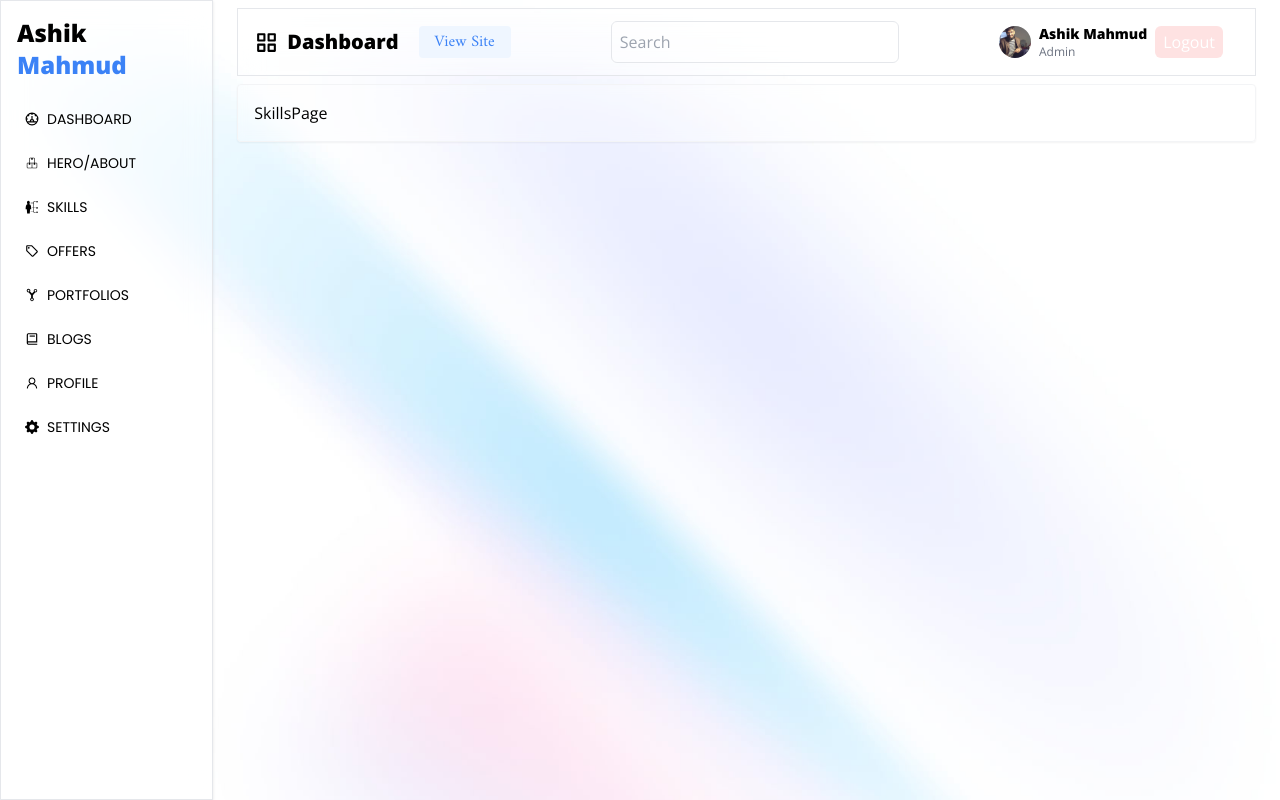
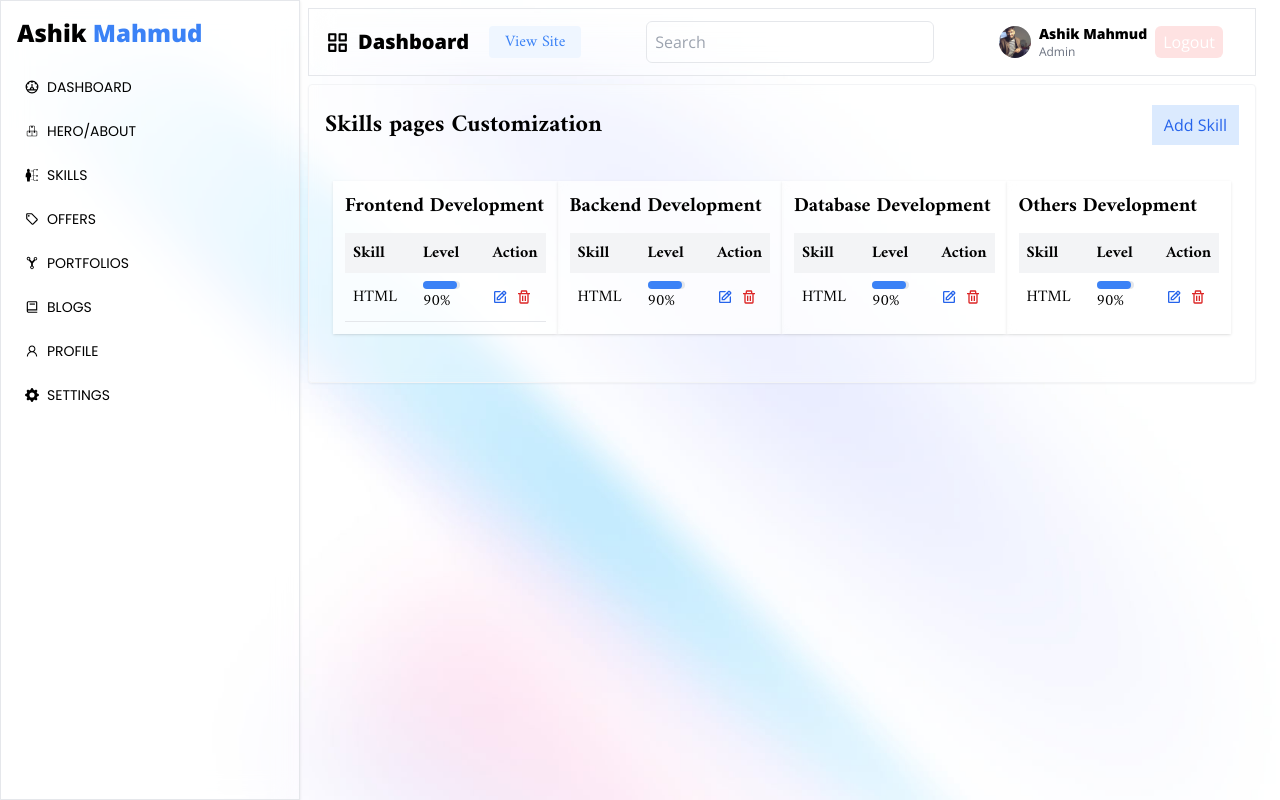
Before and after one commit to Ashik-Mahmud/nextjs-offical-portfolio, a Next.js app: page /dashboard/skills in a window 1280 px wide. Built offline with nearby package versions, Linux system fonts and the light colour scheme.

Commit message:
done to work throuugh in skills page and so one

```diff
--- /dev/null
+++ b/components/Skills/AddSkillModal.tsx
@@ -0,0 +1,68 @@
+import { BiX } from "react-icons/bi";
+
+type Props = {};
+
+const AddSkillModal = (props: Props) => {
+  return (
+    <div className="fixed w-full h-full top-0 left-0 bg-red-50 grid place-items-center">
+      {/* <div className="w-full h-full z-10 fixed bg-red-500 left-0 top-0"></div> */}
+      <div className="modal p-10 bg-white z-50">
+        <div className="modal-content">
+          <div className="modal-header flex items-center justify-between mb-5">
+            <h2 className="text-2xl font-bold">Add Skill</h2>
+            <span className="cursor-pointer text-red-600 bg-red-50 p-3 text-3xl">
+              <BiX />
+            </span>
+          </div>
+          <div className="modal-body">
+            <form action="" className="flex flex-col gap-3">
+              <div className="flex items-center gap-2 justify-between">
+                <label htmlFor="skill">Skill</label>
+                <input
+                  type="text"
+                  name="skill"
+                  id="skill"
+                  className="w-4/5 border outline-none p-3 rounded"
+                />
+              </div>
+              <div className="flex items-center gap-2 justify-between">
+                <label htmlFor="level">Level</label>
+                <input
+                  type="text"
+                  name="level"
+                  id="level"
+                  className="w-4/5 border outline-none p-3 rounded"
+                />
+              </div>
+              <div className="flex items-center gap-2 justify-between">
+                <label htmlFor="experience">Experience</label>
+                <input
+                  type="text"
+                  name="experience"
+                  id="experience"
+                  className="w-4/5 border outline-none p-3 rounded"
+                />
+              </div>
+              <div className="flex items-center gap-2 justify-between">
+                <label htmlFor="image">Image</label>
+                <input
+                  type="file"
+                  name="image"
+                  id="image"
+                  className="w-4/5 border outline-none p-3 rounded"
+                />
+              </div>
+              <div className="flex items-center gap-2 justify-between">
+                <button className="bg-blue-500 text-white px-3 py-2 rounded">
+                  Add
+                </button>
+              </div>
+            </form>
+          </div>
+        </div>
+      </div>
+    </div>
+  );
+};
+
+export default AddSkillModal;
--- a/components/layouts/DashboardLayout.tsx
+++ b/components/layouts/DashboardLayout.tsx
@@ -15,14 +15,14 @@ const DashboardLayout = ({ children }: Props) => {
         <title>Dashboard</title>
         <meta name="description" content="Dashboard" />
       </Head>
-      <div className="grid grid-cols-12 gap-0">
+      <div className="">
         {/* sidebar here */}
-        <aside className="col-span-2 bg-[#ffffff3f] border rounded-r-[0rem] shadow backdrop-blur-md h-screen">
+        <aside className="sidebar col-span-2 bg-[#ffffff3f] border rounded-r-[0rem] shadow backdrop-blur-md h-screen">
           <Sidebar />
         </aside>
         {/* main content here */}
-        <main className="col-span-10 p-2 mx-4">
-          <div className="dashboard-header flex items-center justify-between p-4 py-3 bg-[#ffffff3f] border rounded-[0rem]  backdrop-blur-md">
+        <main className="main-content p-2 mx-4">
+          <div className="dashboard-header flex items-center justify-between p-4 py-3 bg-[#ffffff3f] border rounded-[0rem]  backdrop-blur-md sticky top-2 z-50">
             <div className="flex items-center gap-5">
               <div className="flex items-center gap-2 cursor-pointer">
                 <BiGridAlt size={25} />{" "}
@@ -65,7 +65,7 @@ const DashboardLayout = ({ children }: Props) => {
               </div>
             </div>
           </div>
-          <div className="content bg-[#ffffff49] backdrop-blur-sm p-4 my-2 w-full shadow-sm border border-gray-100 rounded">
+          <div className=" bg-[#ffffff49] backdrop-blur-sm p-4 my-2  shadow-sm border border-gray-100 rounded">
             {children}
           </div>
         </main>
--- a/pages/dashboard/about/index.tsx
+++ b/pages/dashboard/about/index.tsx
@@ -12,7 +12,7 @@ const AboutPage = (props: Props) => {
       </h2>
 
       {/* edit name or tagline */}
-      <div className="content my-8">
+      <div className="content my-8 px-5">
         <form action="" className="flex flex-col gap-3">
           <div className="header flex flex-col gap-3">
             <span className="text-xl">
--- a/pages/dashboard/index.tsx
+++ b/pages/dashboard/index.tsx
@@ -4,7 +4,7 @@ import React from "react";
 type Props = {};
 
 const Dashboard = (props: Props) => {
-  return <div>Dashboard</div>;
+  return <>Dashboard</>;
 };
 
 Dashboard.getLayout = (page: React.ReactNode) => {
--- a/pages/dashboard/skills/index.tsx
+++ b/pages/dashboard/skills/index.tsx
@@ -1,10 +1,177 @@
 import DashboardLayout from "@/components/layouts/DashboardLayout";
-import React from "react";
+import { BiEdit, BiTrash } from "react-icons/bi";
 
 type Props = {};
 
 const SkillsPage = (props: Props) => {
-  return <div>SkillsPage</div>;
+  return (
+    <>
+      <div>
+        <div className="title flex items-center justify-between">
+          <h2 className="text-2xl font-bold my-2 font-amiri">
+            Skills pages Customization
+          </h2>
+          <button className="px-3 bg-blue-100 text-blue-600 p-2">
+            Add Skill
+          </button>
+        </div>
+        <div className="content my-8 px-2 grid grid-cols-1 sm:grid-cols-2 md:grid-cols-3 lg:grid-cols-4 font-amiri">
+          {/* frontend dev */}
+          <div className="flex flex-col gap-3 shadow p-3 bg-[#ffffffad] backdrop-blur-sm">
+            <h3 className="text-xl font-bold">Frontend Development</h3>
+            <div>
+              <table className="table w-full text-left">
+                <thead className="bg-gray-100">
+                  <tr>
+                    <th className="p-2">Skill</th>
+                    <th className="p-2">Level</th>
+                    <th className="p-2 w-10">Action</th>
+                  </tr>
+                </thead>
+                <tbody>
+                  <tr className="border-b">
+                    <td className="p-2 ">HTML</td>
+                    <td className="p-2  pr-6">
+                      <div>
+                        <div className="w-full h-2 bg-gray-200 rounded-full">
+                          <div className="w-11/12 h-full bg-blue-500 rounded-full"></div>
+                        </div>
+                        <span>90%</span>
+                      </div>
+                    </td>
+                    <td className="p-2">
+                      <div className="flex items-center gap-2">
+                        <span className="cursor-pointer text-blue-600">
+                          <BiEdit />
+                        </span>
+                        <span className="cursor-pointer text-red-600">
+                          <BiTrash />
+                        </span>
+                      </div>
+                    </td>
+                  </tr>
+                </tbody>
+              </table>
+            </div>
+          </div>
+          {/* backend dev */}
+          <div className="flex flex-col gap-3 shadow p-3 bg-[#ffffffad] backdrop-blur-sm">
+            <h3 className="text-xl font-bold">Backend Development</h3>
+            <div>
+              <table className="table w-full text-left">
+                <thead className="bg-gray-100">
+                  <tr>
+                    <th className="p-2">Skill</th>
+                    <th className="p-2">Level</th>
+                    <th className="p-2 w-10">Action</th>
+                  </tr>
+                </thead>
+                <tbody>
+                  <tr>
+                    <td className="p-2">HTML</td>
+                    <td className="p-2 pr-6">
+                      <div>
+                        <div className="w-full h-2 bg-gray-200 rounded-full">
+                          <div className="w-11/12 h-full bg-blue-500 rounded-full"></div>
+                        </div>
+                        <span>90%</span>
+                      </div>
+                    </td>
+                    <td className="p-2">
+                      <div className="flex items-center gap-2">
+                        <span className="cursor-pointer text-blue-600">
+                          <BiEdit />
+                        </span>
+                        <span className="cursor-pointer text-red-600">
+                          <BiTrash />
+                        </span>
+                      </div>
+                    </td>
+                  </tr>
+                </tbody>
+              </table>
+            </div>
+          </div>
+          {/* database dev */}
+          <div className="flex flex-col gap-3 shadow p-3 bg-[#ffffffad] backdrop-blur-sm">
+            <h3 className="text-xl font-bold">Database Development</h3>
+            <div>
+              <table className="table w-full text-left">
+                <thead className="bg-gray-100">
+                  <tr>
+                    <th className="p-2">Skill</th>
+                    <th className="p-2">Level</th>
+                    <th className="p-2 w-10">Action</th>
+                  </tr>
+                </thead>
+                <tbody>
+                  <tr>
+                    <td className="p-2">HTML</td>
+                    <td className="p-2 pr-6">
+                      <div>
+                        <div className="w-full h-2 bg-gray-200 rounded-full">
+                          <div className="w-11/12 h-full bg-blue-500 rounded-full"></div>
+                        </div>
+                        <span>90%</span>
+                      </div>
+                    </td>
+                    <td className="p-2">
+                      <div className="flex items-center gap-2">
+                        <span className="cursor-pointer text-blue-600">
+                          <BiEdit />
+                        </span>
+                        <span className="cursor-pointer text-red-600">
+                          <BiTrash />
+                        </span>
+                      </div>
+                    </td>
+                  </tr>
+                </tbody>
+              </table>
+            </div>
+          </div>
+          {/* database dev */}
+          <div className="flex flex-col gap-3 shadow p-3 bg-[#ffffffad] backdrop-blur-sm">
+            <h3 className="text-xl font-bold">Others Development</h3>
+            <div>
+              <table className="table w-full text-left">
+                <thead className="bg-gray-100">
+                  <tr>
+                    <th className="p-2">Skill</th>
+                    <th className="p-2">Level</th>
+                    <th className="p-2 w-10">Action</th>
+                  </tr>
+                </thead>
+                <tbody>
+                  <tr>
+                    <td className="p-2">HTML</td>
+                    <td className="p-2 pr-6">
+                      <div>
+                        <div className="w-full h-2 bg-gray-200 rounded-full">
+                          <div className="w-11/12 h-full bg-blue-500 rounded-full"></div>
+                        </div>
+                        <span>90%</span>
+                      </div>
+                    </td>
+                    <td className="p-2">
+                      <div className="flex items-center gap-2">
+                        <span className="cursor-pointer text-blue-600">
+                          <BiEdit />
+                        </span>
+                        <span className="cursor-pointer text-red-600">
+                          <BiTrash />
+                        </span>
+                      </div>
+                    </td>
+                  </tr>
+                </tbody>
+              </table>
+            </div>
+          </div>
+        </div>
+      </div>
+    </>
+  );
 };
 
 SkillsPage.getLayout = (page: React.ReactNode) => {
--- a/styles/globals.css
+++ b/styles/globals.css
@@ -36,3 +36,18 @@ a {
   margin-inline: auto;
   padding: 1rem;
 }
+
+/* sidebar */
+
+.sidebar {
+  position: fixed;
+  top: 0;
+  left: 0;
+  bottom: 0;
+  z-index: 999;
+  width: 300px;
+}
+
+.main-content {
+  margin-left: 300px;
+}
```
